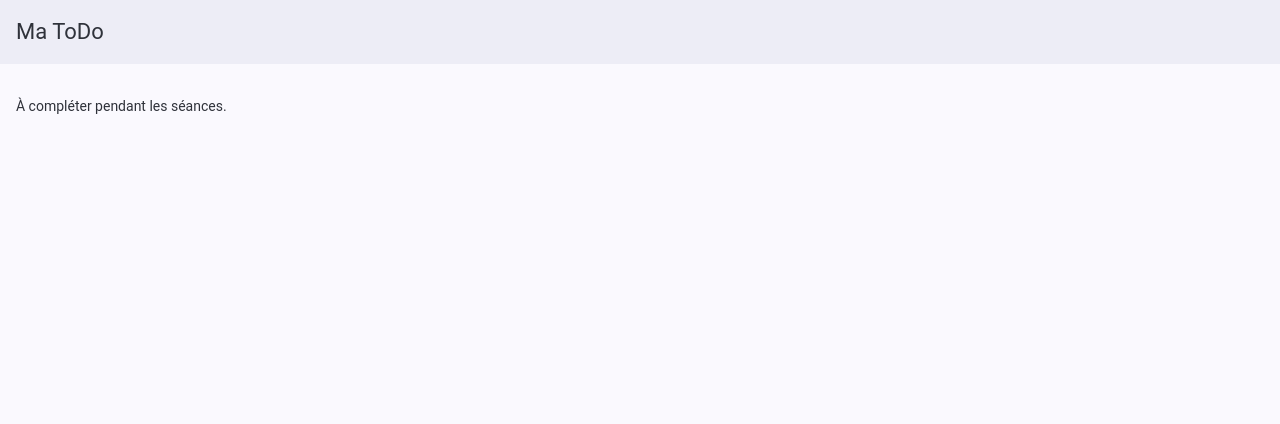
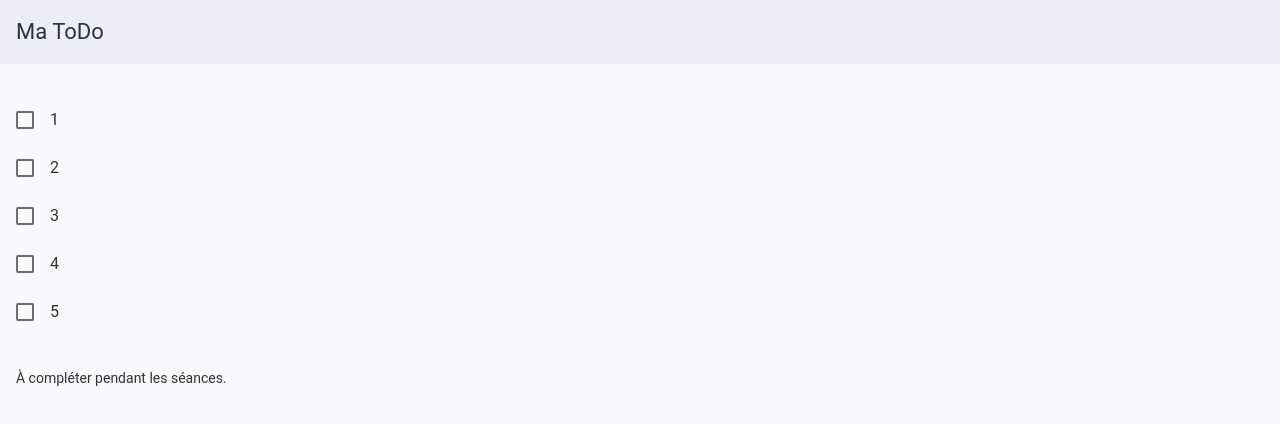
Before and after one commit to Yvannbtw/IFRAN-Codebase-F7, a plain HTML site: page index.html in a window 1280 px wide. Drawn offline with Linux system fonts and the light colour scheme.

Commit message:
Changement lier à la séance 1

```diff
--- a/css/app.css
+++ b/css/app.css
@@ -4,10 +4,10 @@
 
 /* Couleur principale du thème (orange) */
 :root {
-    --f7-theme-color: #e8590c;
-    --f7-theme-color-rgb: 232, 89, 12;
-    --f7-theme-color-shade: #cf5009;
-    --f7-theme-color-tint: #f06a1e;
+  --f7-theme-color: #10b981;
+  --f7-theme-color-rgb: 16, 185, 129;
+  --f7-theme-color-shade: #059669;
+  --f7-theme-color-tint: #34d399;
 }
 
 .page-content {
--- a/index.html
+++ b/index.html
@@ -35,7 +35,83 @@
             <!-- =====================================================
                SÉANCE 1 : afficher ici une liste de tâches EN DUR
                  (composant "list" avec des cases à cocher).
+                ===================================================== -->
 
+            <div id="app">
+              <div class="view view-main view-init safe-areas">
+                <div class="page">
+                  <div class="navbar">
+                    <div class="navbar-bg"></div>
+                    <div class="navbar-inner">
+                      <div class="title">Ma ToDo</div>
+                    </div>
+                  </div>
+                  <div class="page-content">
+                    <!-- la liste viendra ici -->
+                  </div>
+                </div>
+              </div>
+            </div>
+            <div class="list">
+              <ul>
+                <li class="item-content">
+                  <div class="item-media">
+                    <label class="checkbox">
+                      <input type="checkbox" />
+                      <i class="icon-checkbox"></i>
+                    </label>
+                  </div>
+                  <div class="item-inner">
+                    <div class="item-title">1</div>
+                  </div>
+                </li>
+                <li class="item-content">
+                  <div class="item-media">
+                    <label class="checkbox">
+                      <input type="checkbox" />
+                      <i class="icon-checkbox"></i>
+                    </label>
+                  </div>
+                  <div class="item-inner">
+                    <div class="item-title">2</div>
+                  </div>
+                </li>
+                <li class="item-content">
+                  <div class="item-media">
+                    <label class="checkbox">
+                      <input type="checkbox" />
+                      <i class="icon-checkbox"></i>
+                    </label>
+                  </div>
+                  <div class="item-inner">
+                    <div class="item-title">3</div>
+                  </div>
+                </li>
+                <li class="item-content">
+                  <div class="item-media">
+                    <label class="checkbox">
+                      <input type="checkbox" />
+                      <i class="icon-checkbox"></i>
+                    </label>
+                  </div>
+                  <div class="item-inner">
+                    <div class="item-title">4</div>
+                  </div>
+                </li>
+                <li class="item-content">
+                  <div class="item-media">
+                    <label class="checkbox">
+                      <input type="checkbox" />
+                      <i class="icon-checkbox"></i>
+                    </label>
+                  </div>
+                  <div class="item-inner">
+                    <div class="item-title">5</div>
+                  </div>
+                </li>
+              </ul>
+            </div>
+            <!-- =====================================================
                SÉANCE 2 : ajouter un champ + un bouton, puis
                  générer la liste à partir d'un tableau JS
                  (voir js/app.js). Ajouter / supprimer une tâche.
@@ -44,9 +120,7 @@
                  puis sauvegarde avec localStorage.
                ===================================================== -->
             <div class="block">
-                            <p class="text-color-gray">
-                                À compléter pendant les séances.
-                            </p>
+              <p class="text-color-gray">À compléter pendant les séances.</p>
             </div>
           </div>
         </div>
```
Lines whose indentation alone changed are shown as unchanged.
